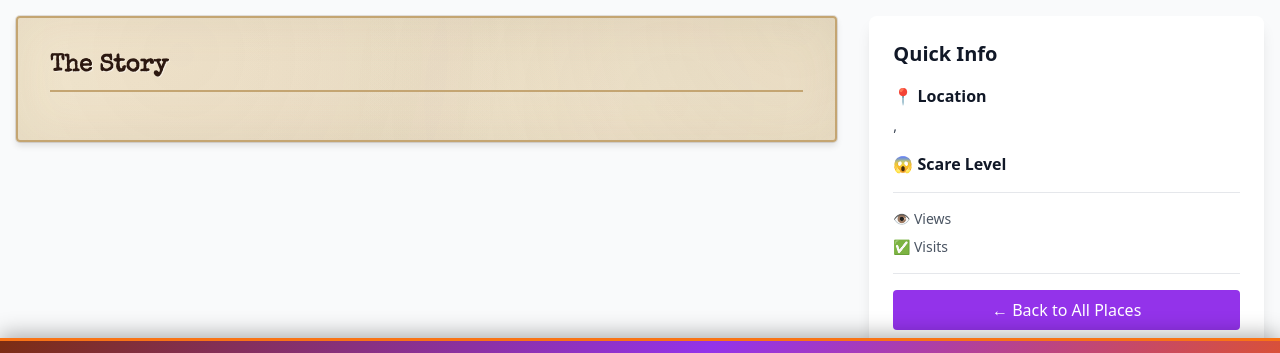
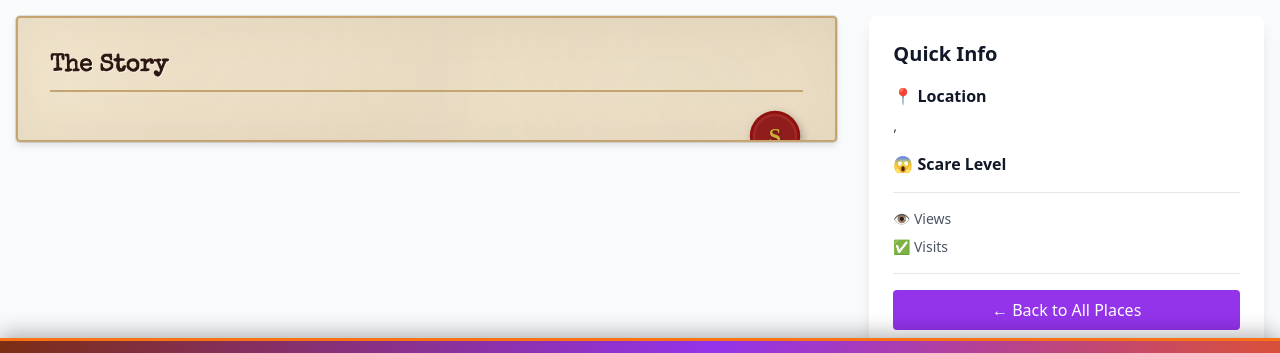
Before and after one commit to OJarvey/SpookyOctober, a Django app: template templates/haunted_detail.html in a window 1280 px wide. Shown: the part 304-657 px from the top of the page. Run offline with Django 5.2, Linux system fonts and the light colour scheme; the template is opened without the code that fills it, so the values that code supplies are empty; parts of the project's set-up code (start-up, migrations or seed data) failed here and were passed over.

Commit message:
feat: add decorative wax seal to story cards
Add faux wax seal at bottom of "The Story" parchment card on haunted
place detail pages for enhanced vintage document aesthetic.

Features:
- SVG-based wax seal with layered circles for depth
- Deep red wax colors (#8B0000, #A52A2A, #6B0000)
- Gold monogram "S" for ShriekedIn (#D4AF37)
- Drop shadow for 3D embossed effect
- 12-degree rotation for authentic appearance
- Positioned bottom-right, overlapping card edge

The seal complements the existing parchment effect and adds an extra
layer of authenticity to the vintage document presentation.

🤖 Generated with [Claude Code](https://claude.com/claude-code)

Co-Authored-By: Claude <noreply@anthropic.com>

```diff
--- a/templates/haunted_detail.html
+++ b/templates/haunted_detail.html
@@ -48,9 +48,25 @@
             <!-- Main Content -->
             <div class="md:col-span-2 parchment-container">
                 <!-- Story Content -->
-                <div class="parchment-card mb-6">
+                <div class="parchment-card mb-6 relative">
                     <h2 class="text-2xl font-bold mb-4 parchment-heading">The Story</h2>
                     <div class="prose max-w-none whitespace-pre-line parchment-text">{{ place.story_content }}</div>
+
+                    <!-- Wax Seal -->
+                    <svg class="absolute -bottom-6 right-8 w-14 h-14 transform rotate-12"
+                         viewBox="0 0 100 100"
+                         style="filter: drop-shadow(2px 3px 4px rgba(0,0,0,0.3));">
+                        <!-- Outer wax circle -->
+                        <circle cx="50" cy="50" r="45" fill="#8B0000" opacity="0.95"/>
+                        <!-- Inner wax circle -->
+                        <circle cx="50" cy="50" r="40" fill="#A52A2A" opacity="0.8"/>
+                        <!-- Wax drips texture -->
+                        <circle cx="50" cy="50" r="35" fill="#6B0000" opacity="0.3"/>
+                        <!-- Monogram "S" for ShriekedIn -->
+                        <text x="50" y="65" text-anchor="middle" fill="#D4AF37"
+                              font-size="40" font-weight="bold" font-family="serif"
+                              style="text-shadow: 1px 1px 2px rgba(0,0,0,0.5);">S</text>
+                    </svg>
                 </div>
 
                 <!-- Historical Context -->
```
